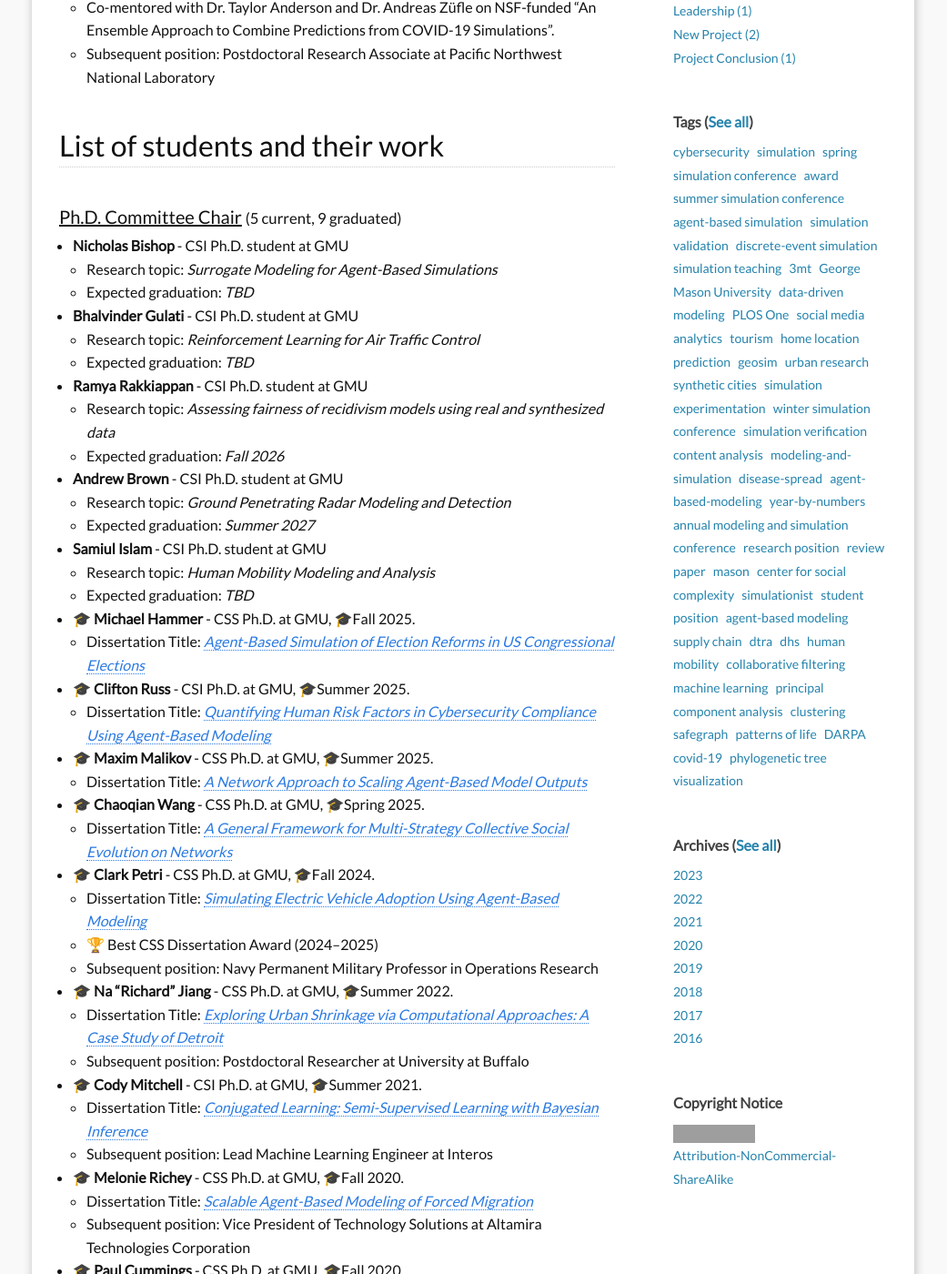
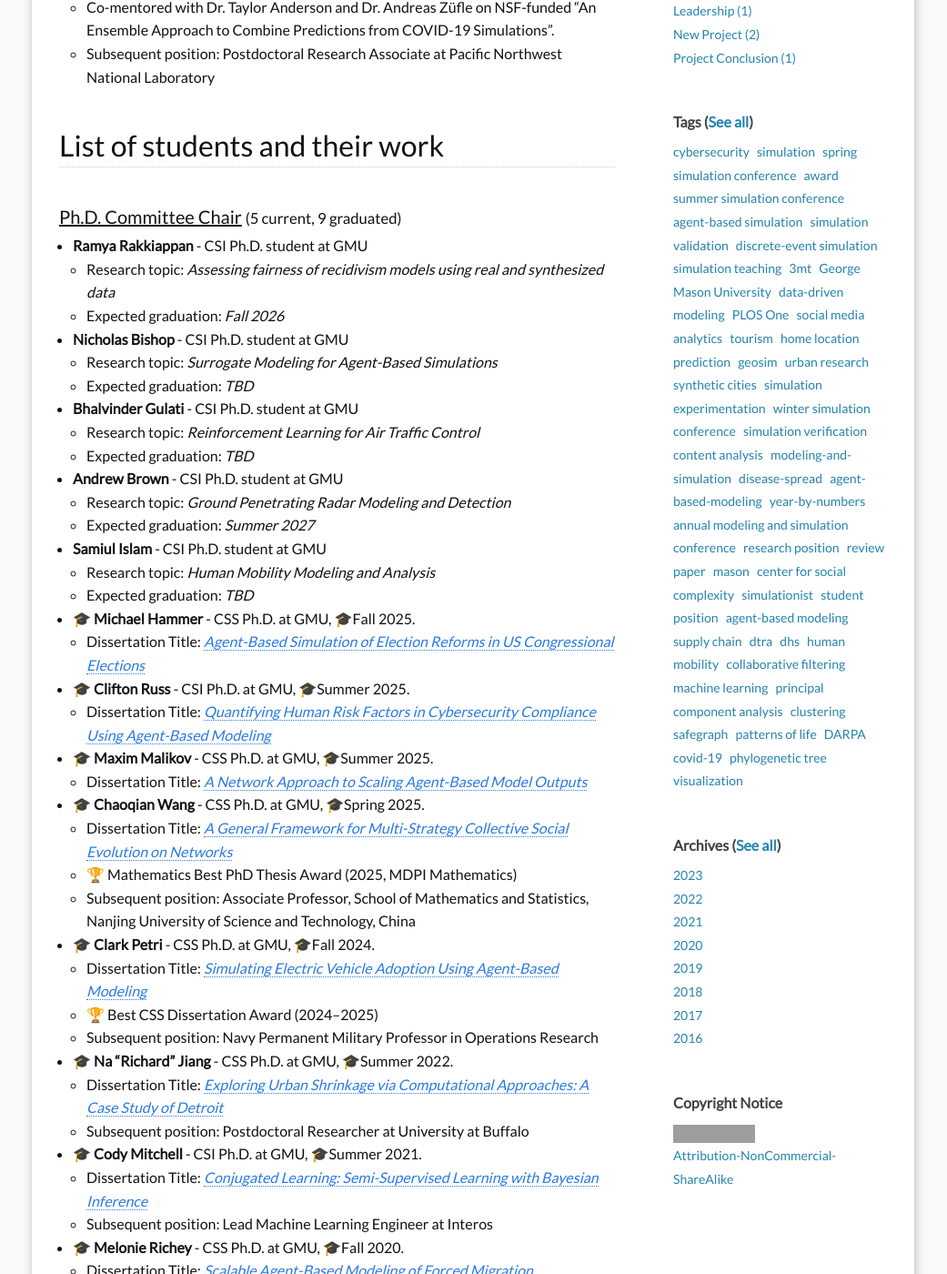
Before and after one commit to hamdikavak/hamdikavak.github.io, a Jekyll site: the page built from j_students.md, in a window 1280 px wide and 1400 px high, scrolled down 1178 px. Shown: the whole window at 91% size, without its empty margins (120-1161 px from the left). Built offline with Jekyll 4.4.1, drawn with Linux system fonts in a browser that asks for light colours; nearby versions of some CDN libraries; grey boxes are pictures that could not be loaded.

Commit message:
Update Chaoqian Wang's post-grad info and reorder current PhD students
Add Chaoqian Wang's subsequent position (Associate Professor at Nanjing
University of Science and Technology) and his 2025 MDPI Mathematics Best
PhD Thesis Award. Move Ramya Rakkiappan to the top of the current PhD
chair list as she is closest to graduating (Fall 2026).

```diff
--- a/_data/students.yml
+++ b/_data/students.yml
@@ -15,16 +15,16 @@ postdocs:
 
 phd_chair:
   current:
+    - name: "Ramya Rakkiappan"
+      program: "CSI"
+      topic: "Assessing fairness of recidivism models using real and synthesized data"
+      expected_graduation: "Fall 2026"
     - name: "Nicholas Bishop"
       program: "CSI"
       topic: "Surrogate Modeling for Agent-Based Simulations"
     - name: "Bhalvinder Gulati"
       program: "CSI"
       topic: "Reinforcement Learning for Air Traffic Control"
-    - name: "Ramya Rakkiappan"
-      program: "CSI"
-      topic: "Assessing fairness of recidivism models using real and synthesized data"
-      expected_graduation: "Fall 2026"
     - name: "Andrew Brown"
       program: "CSI"
       topic: "Ground Penetrating Radar Modeling and Detection"
@@ -53,6 +53,8 @@ phd_chair:
       graduated: "Spring 2025"
       dissertation: "A General Framework for Multi-Strategy Collective Social Evolution on Networks"
       dissertation_url: "https://digitalcollections.gmu.edu/record/79793"
+      award: "🏆 Mathematics Best PhD Thesis Award (2025, MDPI Mathematics)"
+      subsequent_position: "Associate Professor, School of Mathematics and Statistics, Nanjing University of Science and Technology, China"
     - name: "Clark Petri"
       program: "CSS"
       graduated: "Fall 2024"
```
